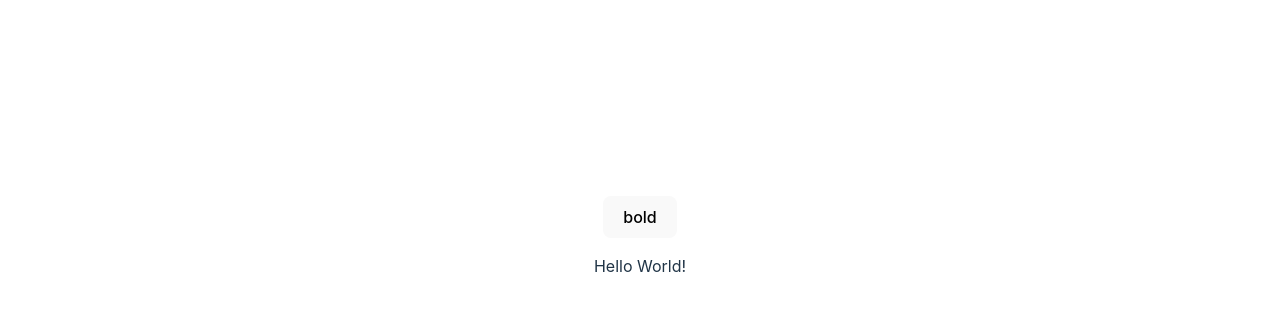
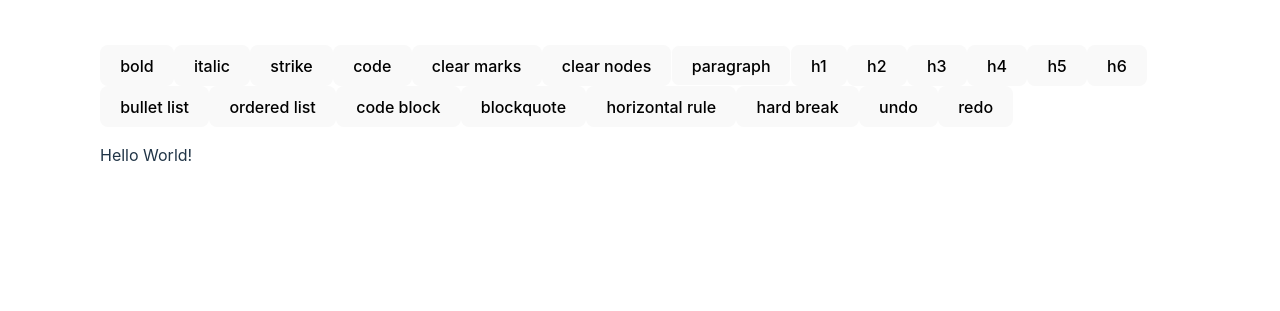
Before and after one commit to power3xz/tiptap-react, a React (Vite) app: page / in a window 1280 px wide. Shown: the part 155-466 px from the top of the page. Built offline with nearby package versions, Linux system fonts and the light colour scheme.

Commit message:
스타일 수정

```diff
--- a/src/App.css
+++ b/src/App.css
@@ -39,3 +39,9 @@
 .read-the-docs {
   color: #888;
 }
+
+.editor {
+  text-align: left;
+  width: 1080px;
+  min-height: 400px;
+}
--- a/src/App.tsx
+++ b/src/App.tsx
@@ -15,6 +15,104 @@ const MenuBar = ({ editor }: { editor: Editor | null }) => {
       >
         bold
       </button>
+      <button
+        onClick={() => editor.chain().focus().toggleItalic().run()}
+        className={editor.isActive("italic") ? "is-active" : ""}
+      >
+        italic
+      </button>
+      <button
+        onClick={() => editor.chain().focus().toggleStrike().run()}
+        className={editor.isActive("strike") ? "is-active" : ""}
+      >
+        strike
+      </button>
+      <button
+        onClick={() => editor.chain().focus().toggleCode().run()}
+        className={editor.isActive("code") ? "is-active" : ""}
+      >
+        code
+      </button>
+      <button onClick={() => editor.chain().focus().unsetAllMarks().run()}>
+        clear marks
+      </button>
+      <button onClick={() => editor.chain().focus().clearNodes().run()}>
+        clear nodes
+      </button>
+      <button
+        onClick={() => editor.chain().focus().setParagraph().run()}
+        className={editor.isActive("paragraph") ? "is-active" : ""}
+      >
+        paragraph
+      </button>
+      <button
+        onClick={() => editor.chain().focus().toggleHeading({ level: 1 }).run()}
+        className={editor.isActive("heading", { level: 1 }) ? "is-active" : ""}
+      >
+        h1
+      </button>
+      <button
+        onClick={() => editor.chain().focus().toggleHeading({ level: 2 }).run()}
+        className={editor.isActive("heading", { level: 2 }) ? "is-active" : ""}
+      >
+        h2
+      </button>
+      <button
+        onClick={() => editor.chain().focus().toggleHeading({ level: 3 }).run()}
+        className={editor.isActive("heading", { level: 3 }) ? "is-active" : ""}
+      >
+        h3
+      </button>
+      <button
+        onClick={() => editor.chain().focus().toggleHeading({ level: 4 }).run()}
+        className={editor.isActive("heading", { level: 4 }) ? "is-active" : ""}
+      >
+        h4
+      </button>
+      <button
+        onClick={() => editor.chain().focus().toggleHeading({ level: 5 }).run()}
+        className={editor.isActive("heading", { level: 5 }) ? "is-active" : ""}
+      >
+        h5
+      </button>
+      <button
+        onClick={() => editor.chain().focus().toggleHeading({ level: 6 }).run()}
+        className={editor.isActive("heading", { level: 6 }) ? "is-active" : ""}
+      >
+        h6
+      </button>
+      <button
+        onClick={() => editor.chain().focus().toggleBulletList().run()}
+        className={editor.isActive("bulletList") ? "is-active" : ""}
+      >
+        bullet list
+      </button>
+      <button
+        onClick={() => editor.chain().focus().toggleOrderedList().run()}
+        className={editor.isActive("orderedList") ? "is-active" : ""}
+      >
+        ordered list
+      </button>
+      <button
+        onClick={() => editor.chain().focus().toggleCodeBlock().run()}
+        className={editor.isActive("codeBlock") ? "is-active" : ""}
+      >
+        code block
+      </button>
+      <button
+        onClick={() => editor.chain().focus().toggleBlockquote().run()}
+        className={editor.isActive("blockquote") ? "is-active" : ""}
+      >
+        blockquote
+      </button>
+      <button onClick={() => editor.chain().focus().setHorizontalRule().run()}>
+        horizontal rule
+      </button>
+      <button onClick={() => editor.chain().focus().setHardBreak().run()}>
+        hard break
+      </button>
+      <button onClick={() => editor.chain().focus().undo().run()}>undo</button>
+      <button onClick={() => editor.chain().focus().redo().run()}>redo</button>
     </>
   );
 };
@@ -32,10 +130,10 @@ function App() {
     }
   }, [editor]);
   return (
-    <>
+    <div className="editor">
       <MenuBar editor={editor} />
       <EditorContent editor={editor} />
-    </>
+    </div>
   );
 }
 
```
